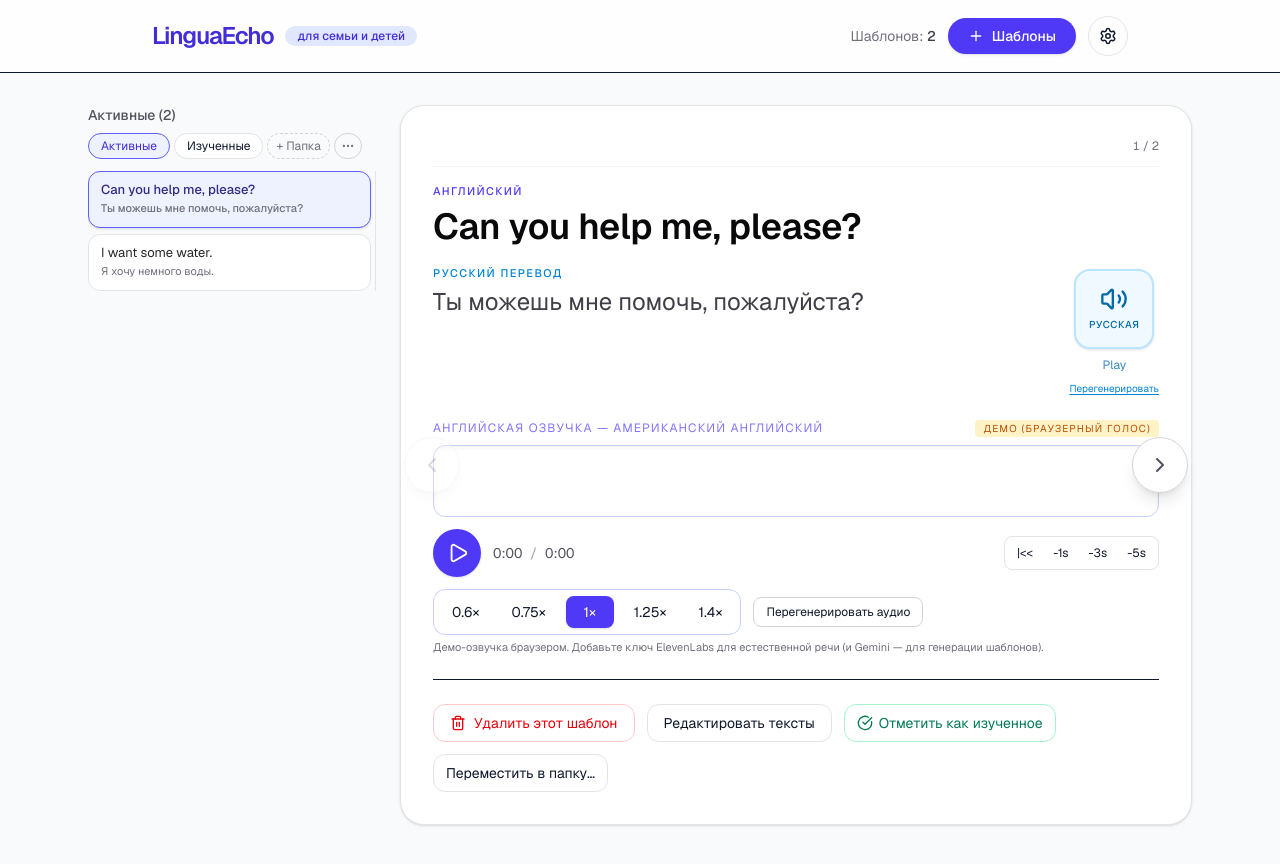
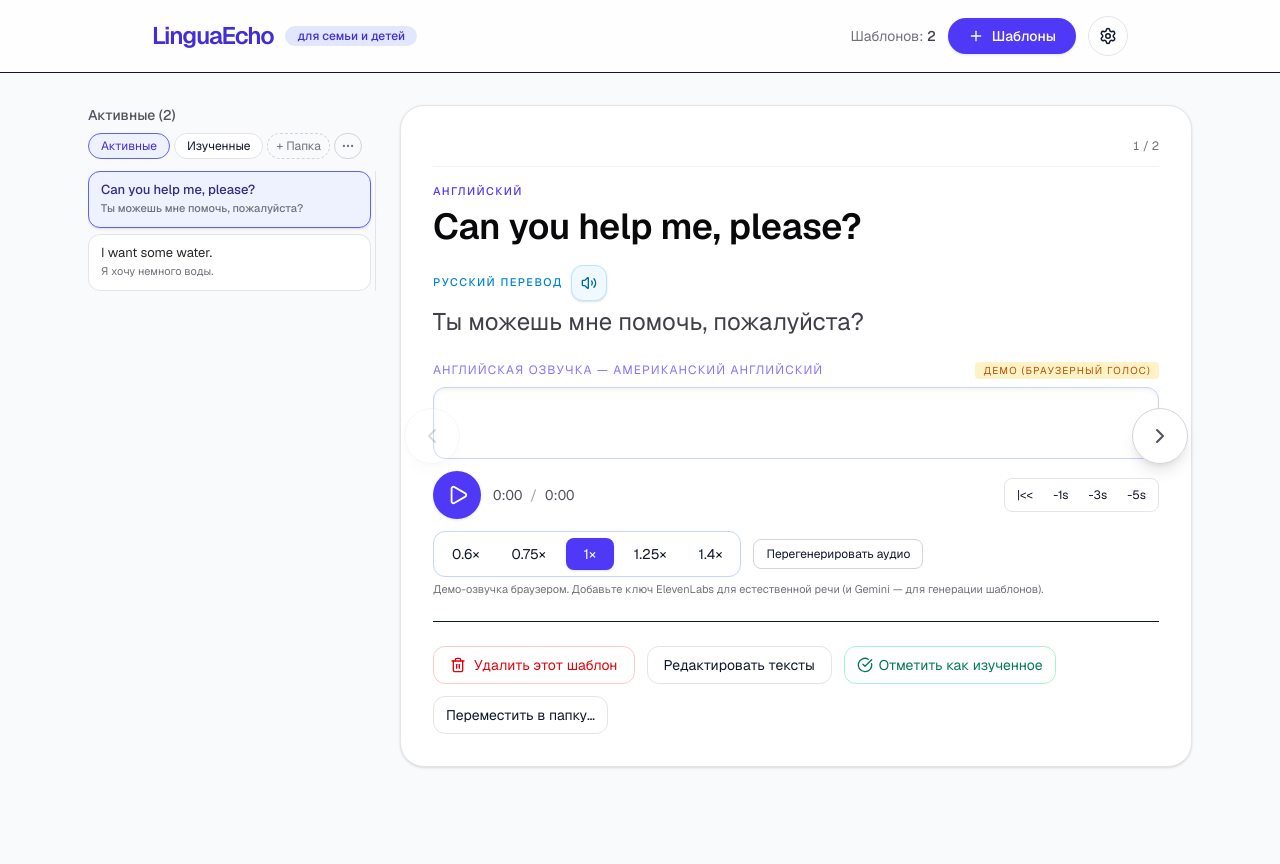
Before and after one commit to AlmasToimbekov/lingua-echo, a Next.js app: page / in a window 1280 px wide. Shown: the top 864 px of the page. After the commit the page ends 815 px from the top, so only its background shows below. Built offline with nearby package versions, Linux system fonts and the light colour scheme.

Commit message:
fix: reduce text size

```diff
--- a/app/layout.tsx
+++ b/app/layout.tsx
@@ -29,7 +29,7 @@ export default function RootLayout({
       lang="ru"
       className={`${geistSans.variable} ${geistMono.variable} h-full antialiased`}
     >
-      <body className="min-h-full flex flex-col bg-zinc-50 text-zinc-900">
+      <body className="min-h-full flex flex-col bg-zinc-50 text-zinc-900 overflow-x-hidden touch-pan-y">
         {children}
         <Toaster position="top-center" richColors closeButton />
       </body>
--- a/app/page.tsx
+++ b/app/page.tsx
@@ -663,7 +663,7 @@ export default function LinguaEcho() {
 
             {/* THE MAIN CONTAINER — bilingual + dual audio as requested */}
             <div
-              className="rounded-3xl border border-zinc-200 bg-white p-8 pl-20 pr-20 shadow-sm sm:pl-8 sm:pr-8"
+              className="rounded-3xl border border-zinc-200 bg-white p-6 pl-14 pr-14 shadow-sm sm:p-8 sm:pl-8 sm:pr-8 overflow-hidden"
               onTouchStart={handleTouchStart}
               onTouchEnd={handleTouchEnd}
             >
@@ -735,24 +735,23 @@ export default function LinguaEcho() {
           ) : (
             <>
               <div className="mb-1 text-[11px] font-medium uppercase tracking-[1.5px] text-indigo-600">АНГЛИЙСКИЙ</div>
-              <div className="text-balance text-4xl font-semibold leading-tight tracking-[-0.3px] text-zinc-950">
+              <div className="text-balance text-3xl sm:text-4xl font-semibold leading-tight tracking-[-0.3px] text-zinc-950 break-words">
                 {current.en}
               </div>
 
-              {/* Russian text + озвучка рядом — чтобы сразу было понятно, к чему кнопка относится (особенно в вертикальной ориентации) */}
-              <div className="mt-4 flex items-start justify-between gap-3">
-                <div className="min-w-0 flex-1">
+              {/* Russian label + small icon to the right of label, translation text below */}
+              <div className="mt-4">
+                <div className="flex items-center gap-2">
                   <div className="text-[11px] font-medium uppercase tracking-[1.5px] text-sky-600">РУССКИЙ ПЕРЕВОД</div>
-                  <div className="mt-1 text-2xl leading-snug text-zinc-700">
-                    {current.ru}
-                  </div>
-                </div>
-                <div className="flex-shrink-0 pt-1">
                   <RussianAudioButton
                     audioUrl={current.ruAudioUrl}
                     fallbackText={current.ru}
                     onRegenerate={() => handleRegenerateAudio(current.id)}
+                    compact
                   />
+                </div>
+                <div className="mt-1 text-xl sm:text-2xl leading-snug text-zinc-700 break-words">
+                  {current.ru}
                 </div>
               </div>
 
--- a/components/RussianAudioButton.tsx
+++ b/components/RussianAudioButton.tsx
@@ -7,9 +7,10 @@ interface RussianAudioButtonProps {
   audioUrl?: string
   fallbackText: string
   onRegenerate?: () => void
+  compact?: boolean
 }
 
-export function RussianAudioButton({ audioUrl, fallbackText, onRegenerate }: RussianAudioButtonProps) {
+export function RussianAudioButton({ audioUrl, fallbackText, onRegenerate, compact = false }: RussianAudioButtonProps) {
   const [isPlaying, setIsPlaying] = useState(false)
   const audioRef = React.useRef<HTMLAudioElement | null>(null)
 
@@ -58,21 +59,28 @@ export function RussianAudioButton({ audioUrl, fallbackText, onRegenerate }: Rus
     setIsPlaying(false)
   }
 
+  const buttonClass = compact
+    ? "flex h-9 w-9 items-center justify-center rounded-xl border border-sky-200 bg-sky-50 text-sky-700 shadow-sm transition active:scale-[0.985] hover:bg-sky-100"
+    : "flex h-20 w-20 flex-col items-center justify-center gap-1 rounded-2xl border-2 border-sky-200 bg-sky-50 text-sky-700 shadow-sm transition active:scale-[0.985] hover:bg-sky-100"
+  const iconSize = compact ? 16 : 28
+
   return (
-    <div className="flex flex-col items-center gap-2">
+    <div className={compact ? "flex items-center" : "flex flex-col items-center gap-2"}>
       <button
         onClick={isPlaying ? stop : play}
-        className="flex h-20 w-20 flex-col items-center justify-center gap-1 rounded-2xl border-2 border-sky-200 bg-sky-50 text-sky-700 shadow-sm transition active:scale-[0.985] hover:bg-sky-100"
+        className={buttonClass}
         aria-label={isPlaying ? 'Остановить русскую озвучку' : 'Озвучить по-русски'}
       >
         {isPlaying ? (
-          <Square size={28} />
+          <Square size={iconSize} />
         ) : (
-          <Volume2 size={28} />
+          <Volume2 size={iconSize} />
         )}
-        <span className="text-[10px] font-medium tracking-wider">РУССКАЯ</span>
+        {!compact && <span className="text-[10px] font-medium tracking-wider">РУССКАЯ</span>}
       </button>
 
+      {!compact && (
+        <>
           <div className="text-center text-xs text-sky-700/80">
             {isPlaying ? 'Играет...' : 'Play'}
           </div>
@@ -85,6 +93,8 @@ export function RussianAudioButton({ audioUrl, fallbackText, onRegenerate }: Rus
               Перегенерировать
             </button>
           )}
+        </>
+      )}
     </div>
   )
 }
```
Lines whose indentation alone changed are shown as unchanged.
